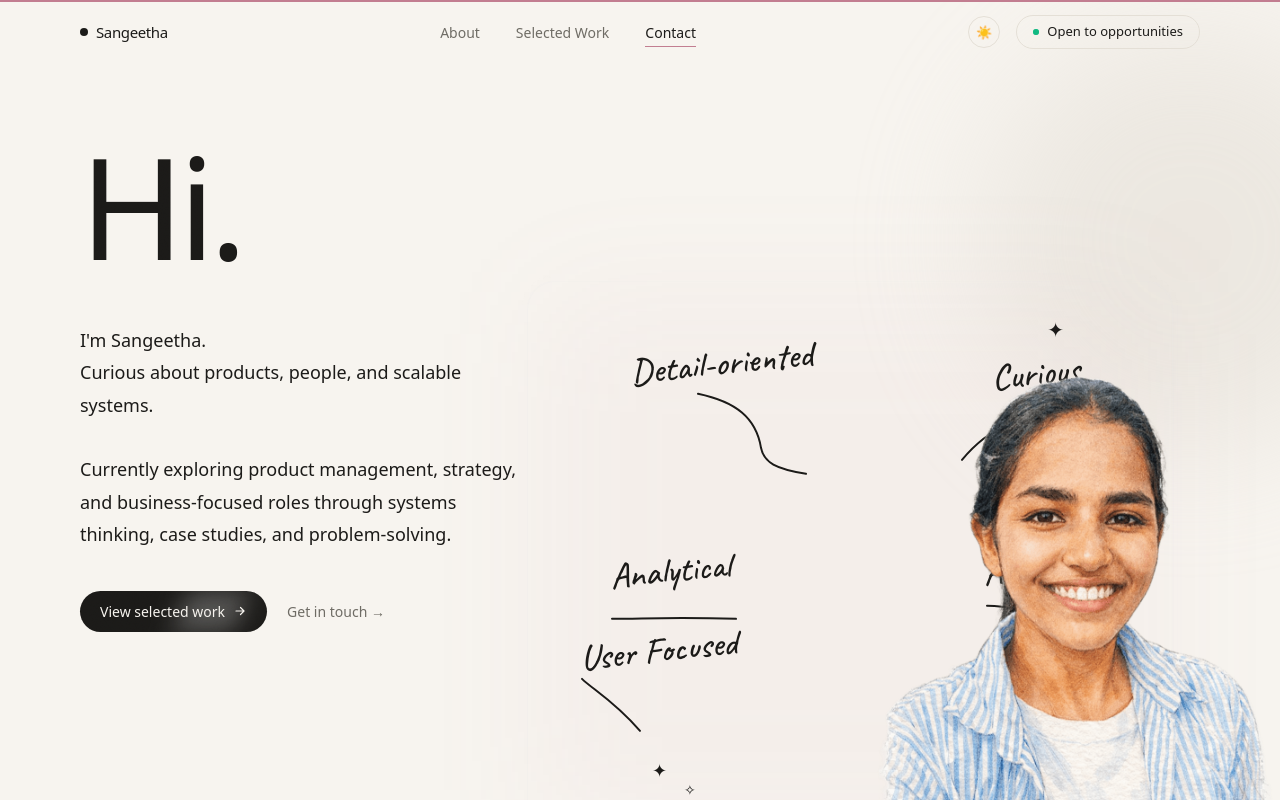
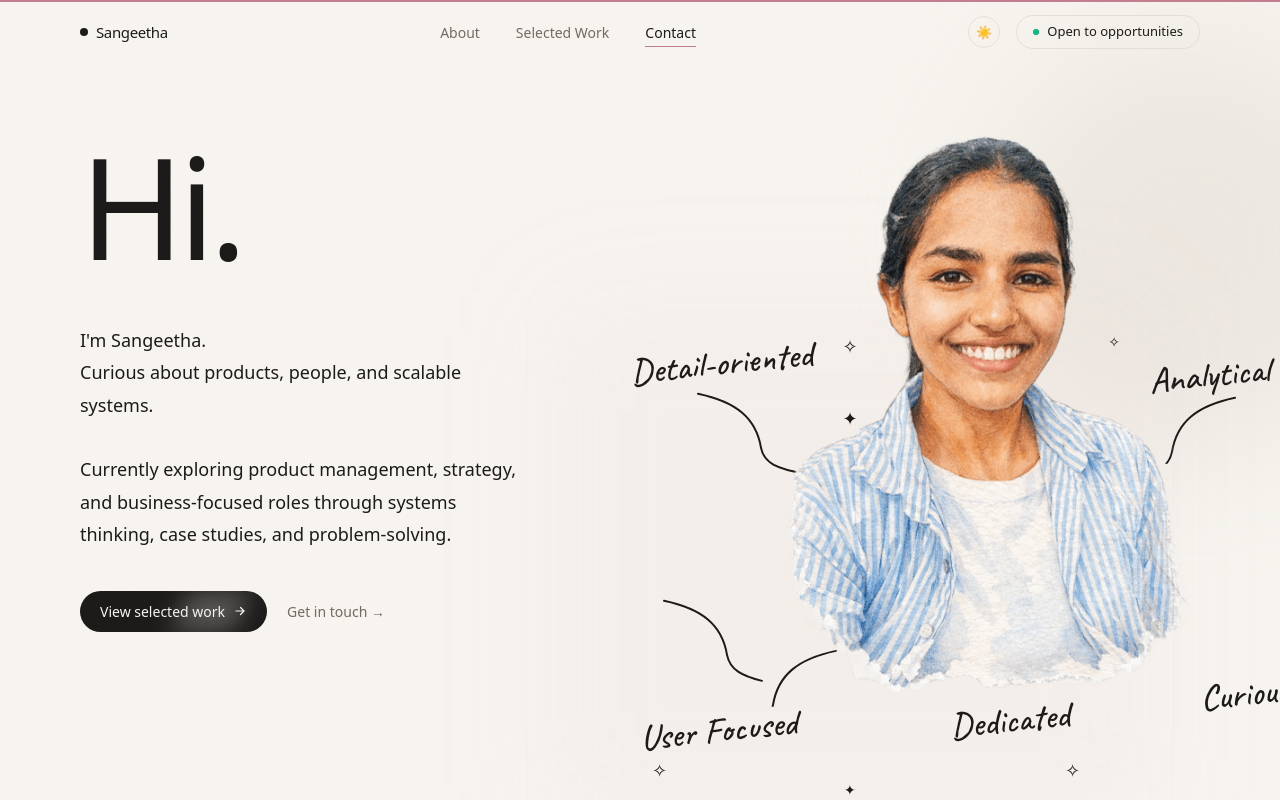
Before and after one commit to SangeethaDurgam8/My-Portfolio, a Next.js app: page / in a window 1280 px wide. Shown: the top 800 px of the page. Built offline with nearby package versions, Linux system fonts and the light colour scheme.

Commit message:
updated portfolio

```diff
--- a/components/Hero.tsx
+++ b/components/Hero.tsx
@@ -127,16 +127,28 @@ export default function Hero() {
     <motion.div
       animate={reduce ? undefined : { y: [0, 8, 0] }}
       transition={{ duration: 6, repeat: Infinity, ease: "easeInOut" }}
-      className="absolute left-[70px] top-[250px]"
+      className="absolute left-[120px] top-[250px]"
     >
       <span
-        className={`${caveat.className} block text-[30px] md:text-[36px] text-ink -rotate-6`}
+  style={{
+    transform: "translate(540px, 120px) rotate(-6deg)",
+  }}
+  className={`${caveat.className} block text-[30px] md:text-[36px] text-ink`}
 >
-        Analytical
+  Curious
 </span>
-      <svg width="130" height="45" viewBox="0 0 130 45" fill="none">
+
+<svg
+  style={{
+    transform: "translate(480px, -1fouc0px)",
+  }}
+  width="160"
+  height="90"
+  viewBox="0 0 160 90"
+  fill="none"
+>
         <path
-          d="M2 22C34 22 62 20 126 22"
+  d="M4 4C42 12 62 28 67 58C70 73 82 79 102 84"
   stroke="currentColor"
   strokeWidth="2"
   strokeLinecap="round"
@@ -145,46 +157,72 @@ export default function Hero() {
     </motion.div>
 
     {/* Bottom-left label */}
+    {/* Bottom-left label */}
 <motion.div
   animate={reduce ? undefined : { y: [0, -8, 0] }}
   transition={{ duration: 7, repeat: Infinity, ease: "easeInOut" }}
-      className="absolute bottom-[95px] left-[40px]"
+  className="absolute bottom-[95px] left-[100px]"
 >
   <span
+    style={{
+    transform: "translate(0px, 80px) rotate(-6deg)",
+  }}
     className={`${caveat.className} block text-[30px] md:text-[36px] text-ink -rotate-6`}
   >
     User Focused
   </span>
-      <svg width="140" height="60" viewBox="0 0 140 60" fill="none">
+
+  <svg
+    style={{
+      transform: "translate(80px, -30px)",
+    }}
+    width="140"
+    height="60"
+    viewBox="0 0 140 60"
+    fill="none"
+  >
     <path
-          d="M2 2C12 12 34 24 60 54"
+      d="M116 4C78 12 58 28 53 58C50 73 38 79 18 84"
       stroke="currentColor"
       strokeWidth="2"
       strokeLinecap="round"
     />
   </svg>
 </motion.div>
+{/* Sparkles */}
+<div className="absolute top-6 right-24 text-xl">✦</div>
+<div className="absolute bottom-12 left-28 text-lg">✧</div>
+<div className="absolute bottom-8 left-406 text-sm">✦</div>
 
+{/* New top-right sparkles */}
+<div className="absolute top-10 right-50 text-lg">✧</div>
+<div className="absolute top-80 right 50 text-sm">✦</div>
+<div className="absolute top-160 right-5 text-xl">✦</div>
+<div className="absolute top-10 right-[40px] text-sm">✧</div>
+<div className="absolute top-28 right-480 text-lg">✦</div>
     {/* Top-right label */}
     <motion.div
       animate={reduce ? undefined : { y: [0, 8, 0] }}
       transition={{ duration: 6, repeat: Infinity, ease: "easeInOut" }}
-      className="absolute top-[55px] right-[80px] text-right"
+      className="absolute top-[55px] right-[-80px] text-right"
     >
       <span
+      style={{
+    transform: "translate(30px, 0px) rotate(-6deg)",
+  }}
         className={`${caveat.className} block text-[30px] md:text-[36px] text-ink -rotate-6`}
       >
-        Curious
+        Analytical
       </span>
       <svg
         width="120"
         height="70"
         viewBox="0 0 120 70"
         fill="none"
-        className="ml-auto"
+        className="-mt-2"
       >
         <path
-          d="M2 58C30 24 62 12 116 6"
+          d="M116 4C78 12 58 28 53 58C50 73 38 79 18 84"
           stroke="currentColor"
           strokeWidth="2"
           strokeLinecap="round"
@@ -223,7 +261,7 @@ export default function Hero() {
     <motion.div
       animate={reduce ? undefined : { y: [0, 8, 0] }}
       transition={{ duration: 7, repeat: Infinity, ease: "easeInOut" }}
-      className="absolute bottom-[85px] right-[70px] text-right"
+      className="absolute bottom-[85px] right-[90px] text-right"
     >
       <span
         className={`${caveat.className} block text-[30px] md:text-[36px] text-ink -rotate-6`}
@@ -231,11 +269,24 @@ export default function Hero() {
         Dedicated
       </span>
     </motion.div>
-
+<svg
+  width="160"
+  height="90"
+  viewBox="0 0 160 90"
+  fill="none"
+  className="ml-auto"
+>
+  <path
+    d="M150 10C120 20 90 35 65 55C45 70 30 78 8 84"
+    stroke="currentColor"
+    strokeWidth="2"
+    strokeLinecap="round"
+  />
+</svg>
     {/* Sparkles */}
-    <div className="absolute top-6 right-24 text-xl">✦</div>
-    <div className="absolute bottom-12 left-28 text-lg">✦</div>
-    <div className="absolute bottom-8 left-36 text-sm">✧</div>
+    <div className="absolute top-56 right-12 text-xl">✦</div>
+    <div className="absolute bottom-12 right-[80px] text-lg">✧</div>
+    <div className="absolute top-[300px] right-[140px] text-sm">✦</div>
 
     {/* Portrait */}
     <motion.img
@@ -249,8 +300,8 @@ export default function Hero() {
   }}
   className="
     absolute
-    top-[20px]
-    left-1/2
+    top-[-220px]
+    left-[35%]
     -translate-x-1/2
     z-10
     w-[420px]
```
Lines whose indentation alone changed are shown as unchanged.
